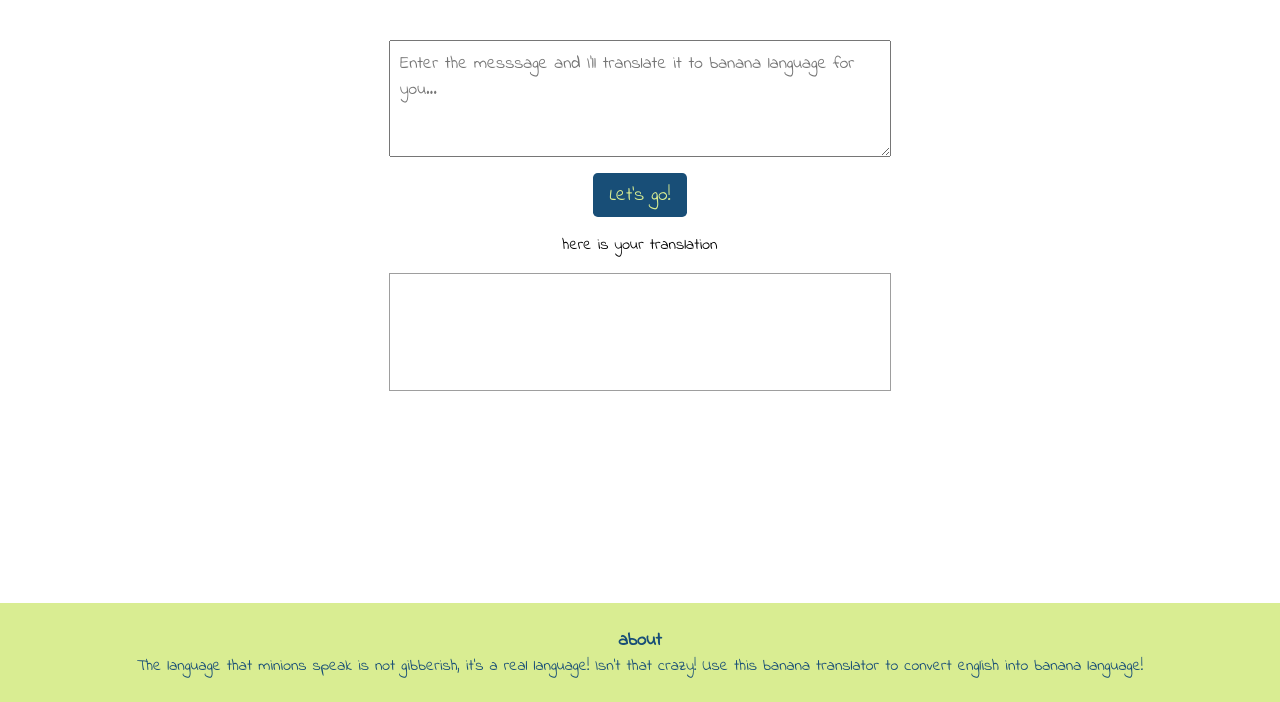
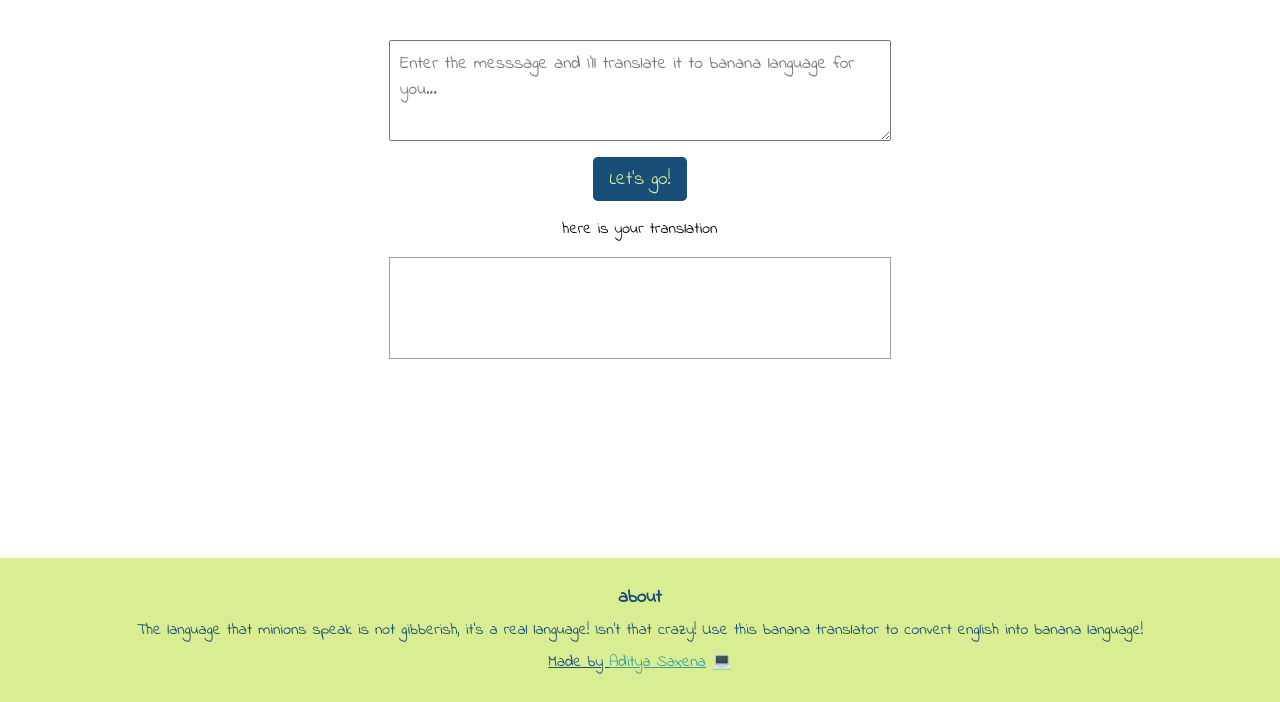
Before and after one commit to asaxena012/banana-translation-app, a plain HTML site: page index.html in a window 1280 px wide. Shown: the part 98-800 px from the top of the page. Drawn offline with Linux system fonts and the light colour scheme.

Commit message:
html&style: profile link added to footer

```diff
--- a/index.html
+++ b/index.html
@@ -24,6 +24,7 @@
         <p>The language that minions speak is not gibberish, it's a real language! Isn't that crazy!
             Use this banana translator to convert english into banana language!
         </p>
+        <p><u>Made by <a href="https://linkedin.com/in/adityasaxena012">Aditya Saxena</a></u> 💻</p>
     </footer>
     <script src="script.js"></script>
   </body>
--- a/style.css
+++ b/style.css
@@ -35,7 +35,7 @@ h1{
 
 textarea, #output{
     width: 30rem;
-    height: 6rem;
+    height: 5rem;
     padding: 0.6rem;
     margin: 1rem 0rem;
     font-size: 1.1rem;
@@ -63,5 +63,10 @@ footer{
     text-align: center;
     padding: 1.5rem 0rem;
     background: #D9ED92;
-    color: #184E77
+    color: #184E77;
+    line-height: 2em;
 }
+
+p a{
+    color: #34A0A4;
+}
```
